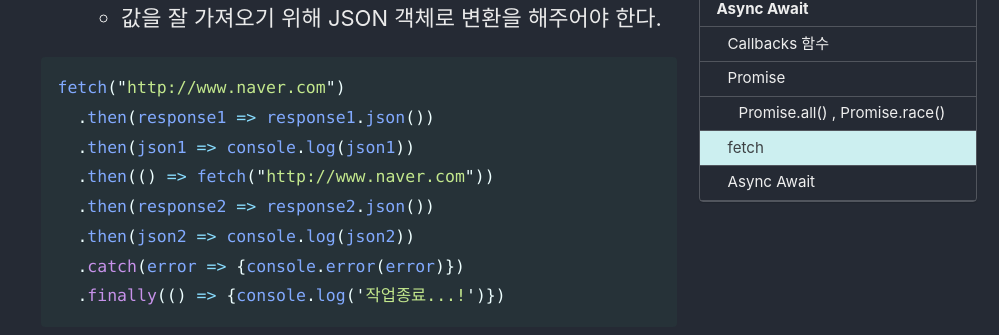
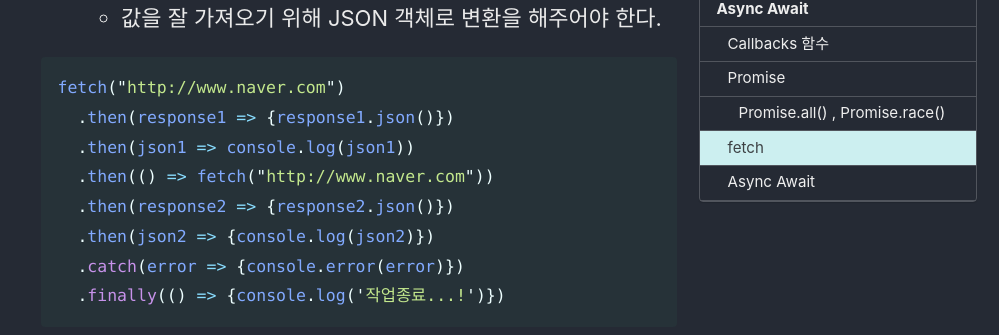
Before and after one commit to KYS96/KYS96.github.io, a Jekyll site: the page built from _posts/2023-11-26-javascript10.md, in a window 1280 px wide and 900 px high, scrolled down 4236 px. Shown: the part 152-487 px from the top of the window, without its empty margins (281-1280 px from the left). Built offline with Jekyll 4.4.1, drawn with Linux system fonts in a browser that asks for light colours; cached includes are drawn as plain includes.

Commit message:
재수정

````diff
--- a/_posts/2023-11-26-javascript10.md
+++ b/_posts/2023-11-26-javascript10.md
@@ -128,11 +128,11 @@ Promise.race([promise1, promise2]).then((value) => {
 
 ```javascript
 fetch("http://www.naver.com")
-  .then(response1 => response1.json())
+  .then(response1 => {response1.json()})
   .then(json1 => console.log(json1))
   .then(() => fetch("http://www.naver.com"))
-  .then(response2 => response2.json())
-  .then(json2 => console.log(json2))
+  .then(response2 => {response2.json()})
+  .then(json2 => {console.log(json2)})
   .catch(error => {console.error(error)})
   .finally(() => {console.log('작업종료...!')})
 ```
````
